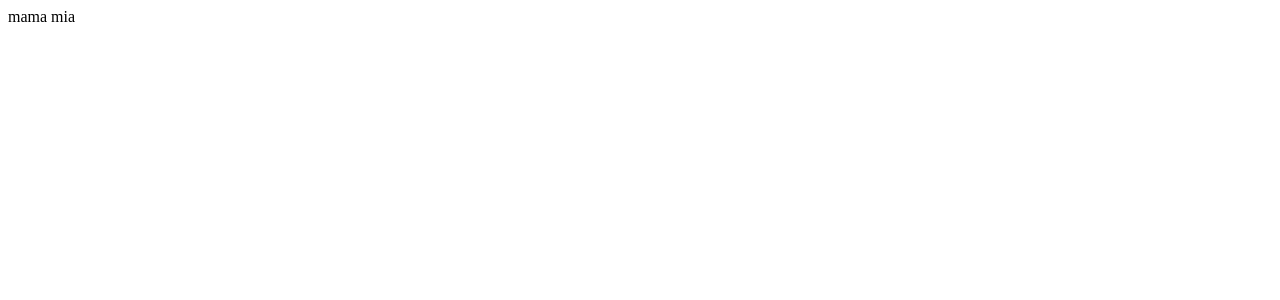
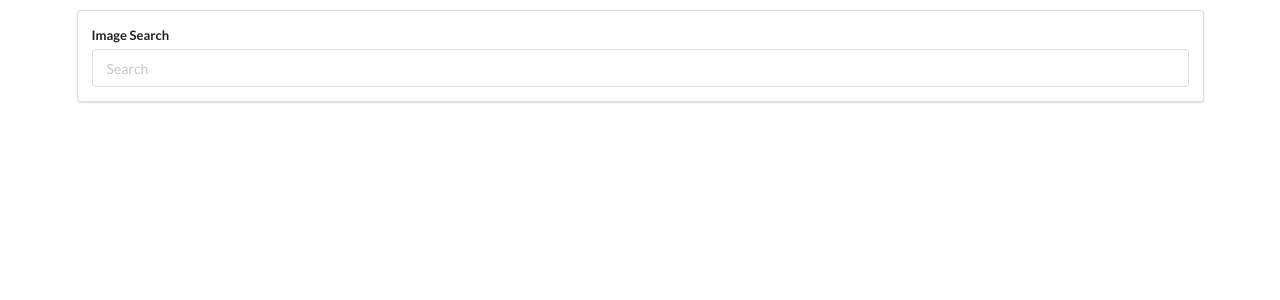
Before and after one commit to BarriF13/pictures, a React (Create React App) app: page / in a window 1280 px wide. Shown: the top 300 px of the page. Built offline with nearby package versions, Linux system fonts and the light colour scheme.

Commit message:
Set up search bar comp

```diff
--- a/public/index.html
+++ b/public/index.html
@@ -24,6 +24,7 @@
       work correctly both with client-side routing and a non-root public URL.
       Learn how to configure a non-root public URL by running `npm run build`.
     -->
+    <link rel="stylesheet" href="//cdn.jsdelivr.net/npm/semantic-ui@2.4.2/dist/semantic.min.css" />
     <title>React App</title>
   </head>
   <body>
--- a/src/components/App.js
+++ b/src/components/App.js
@@ -1,9 +1,14 @@
-import React from 'react'
+import React from 'react';
+import SearchBar from './SearchBar';
+
+
+
 
 const App = () => {
+
   return (
-    <div>
-     mama mia
+    <div className="ui container" style={{marginTop:'10px'}}>
+    <SearchBar />
     </div>
   )
 }
--- /dev/null
+++ b/src/components/SearchBar.js
@@ -0,0 +1,20 @@
+import React, { Component } from 'react'
+
+export class SearchBar extends Component {
+  render() {
+    return (
+      <div className="ui segment ">
+        <form className="ui form">
+          <div className="field">
+          <label htmlFor="">Image Search</label>
+          <input
+          type="text"
+          placeholder="Search"/>
+          </div>
+        </form>
+      </div>
+    )
+  }
+}
+
+export default SearchBar;
```
